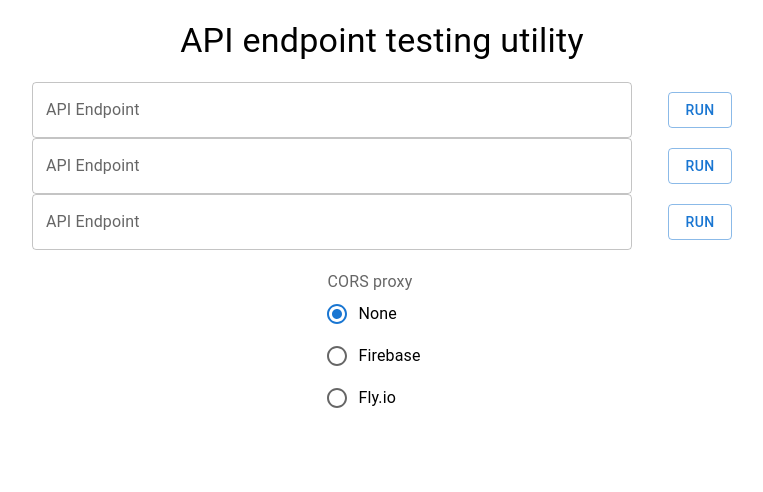
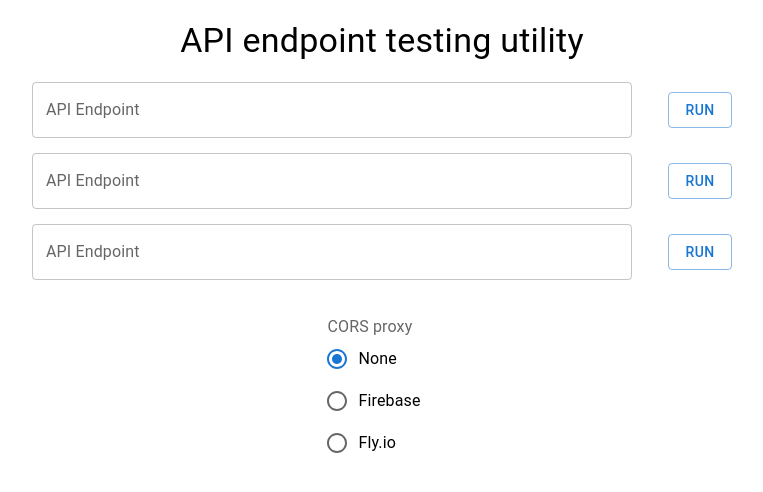
Before and after one commit to isoaxe/test-my-api, a React (Create React App) app: page / in a window 1280 px wide. Shown: the top 492 px of the page, without its empty margins (258-1021 px from the left). Built offline with nearby package versions, Linux system fonts and the light colour scheme.

Commit message:
UrlSubmitter: Add bottom margin
The components were stacked right on top of one another. Give them some space.

```diff
--- a/src/components/UrlSubmitter.tsx
+++ b/src/components/UrlSubmitter.tsx
@@ -52,6 +52,7 @@ const wrapperStyle = {
   alignItems: "center",
   justifyContent: "space-between",
   width: "700px",
+  marginBottom: "15px",
 };
 
 const fieldStyle = {
```
